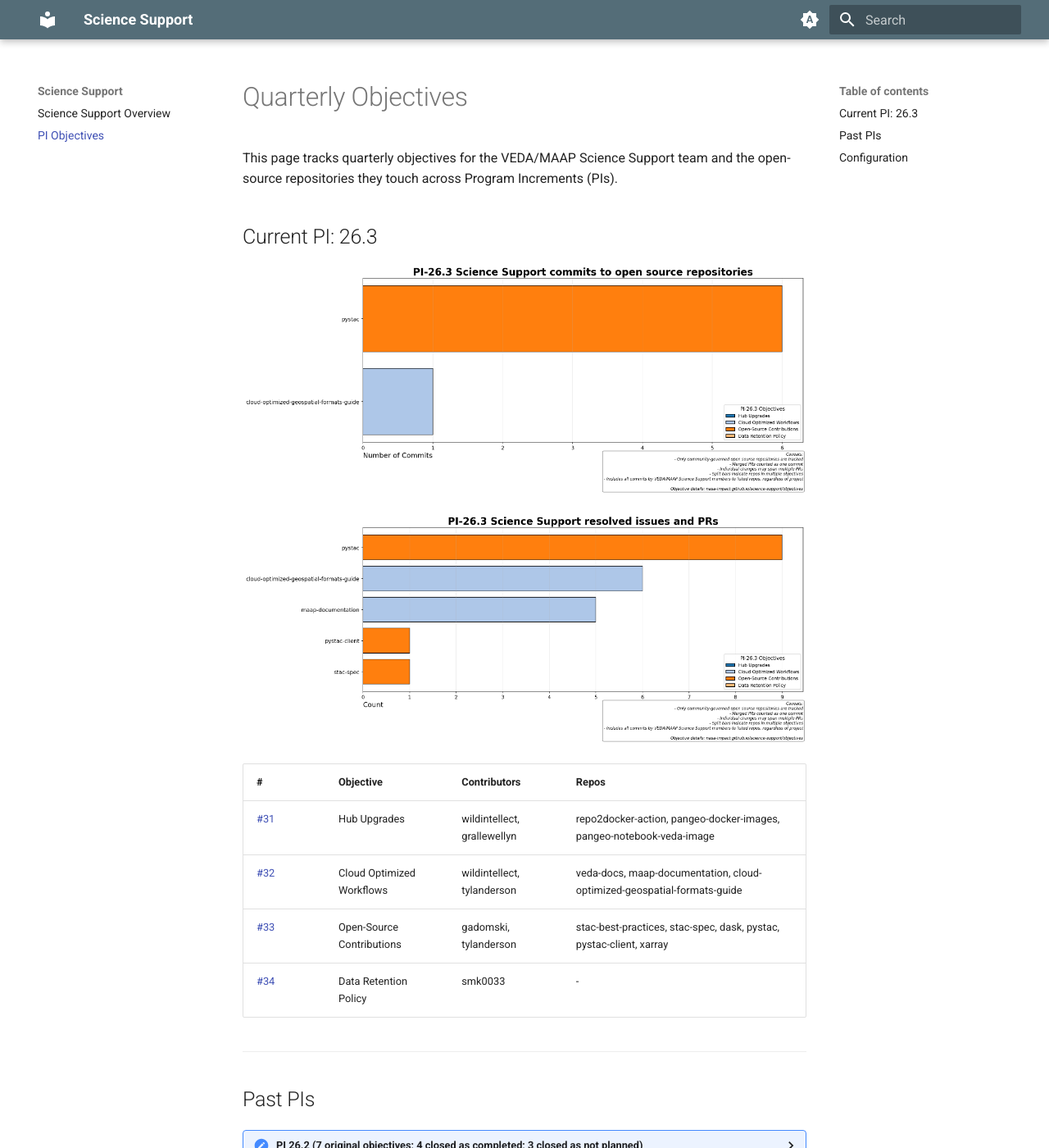
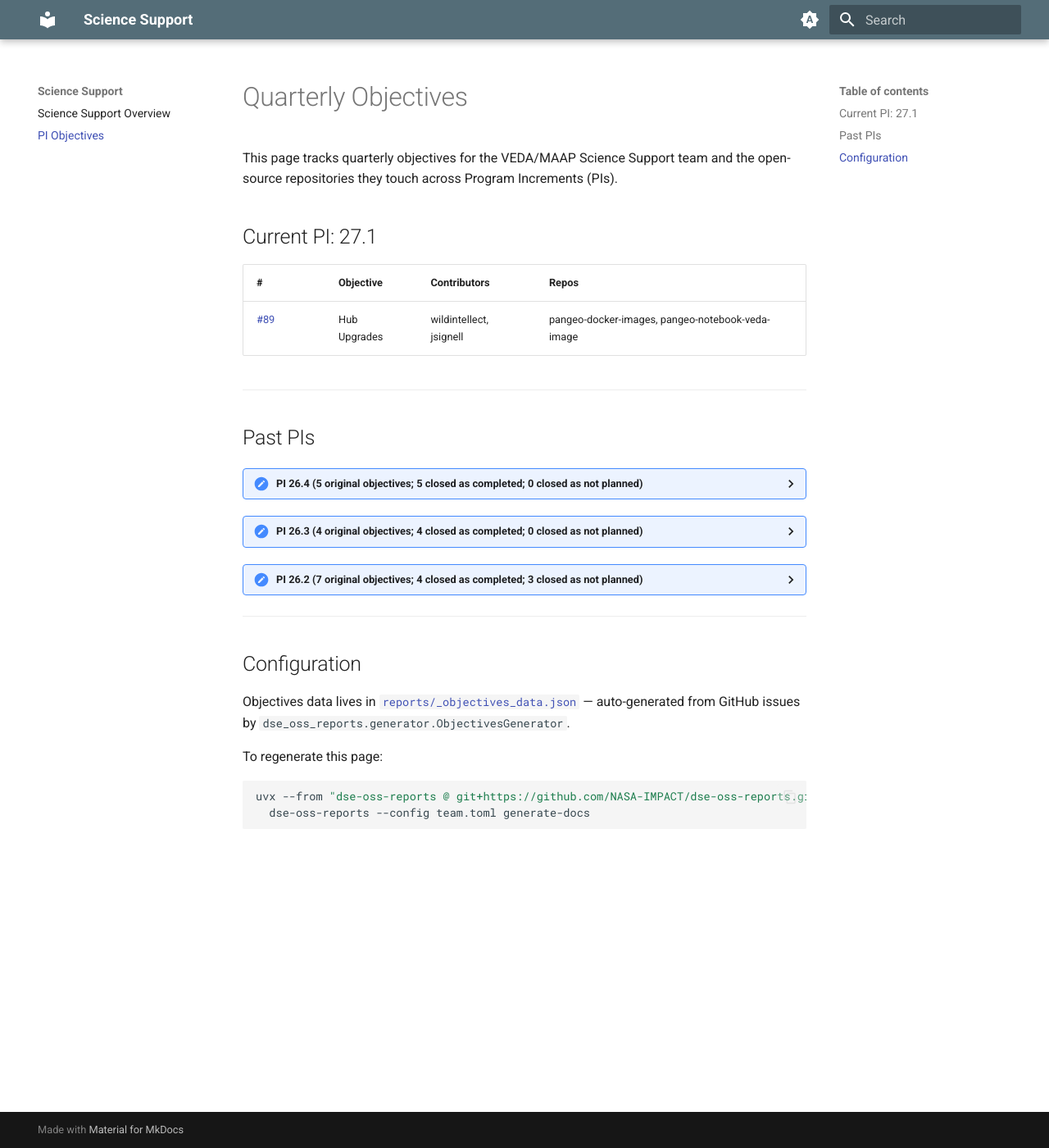
Before and after one commit to NASA-IMPACT/science-support, an MkDocs documentation site: the page built from docs/objectives.md, in a window 1280 px wide and 1400 px high. Shown: the whole window at 82% size. Built offline with MkDocs 1.6.1 and Material for MkDocs 9.7.7, drawn with Linux system fonts in a browser that asks for light colours; the version menu is left out; some of the changed text lies outside the part shown.

Commit message:
Update reports for 39615152215 (#94) (#97)
Co-authored-by: github-actions[bot] <41898282+github-actions[bot]@users.noreply.github.com>
Co-authored-by: jsignell <4806877+jsignell@users.noreply.github.com>

````diff
--- a/docs/objectives.md
+++ b/docs/objectives.md
@@ -2,22 +2,48 @@
 
 This page tracks quarterly objectives for the VEDA/MAAP Science Support team and the open-source repositories they touch across Program Increments (PIs).
 
-## Current PI: 26.3
+## Current PI: 27.1
+
+| # | Objective | Contributors | Repos |
+|---|-----------|--------------|-------|
+| [#89](https://github.com/NASA-IMPACT/science-support/issues/89) | Hub Upgrades | wildintellect, jsignell | pangeo-docker-images, pangeo-notebook-veda-image |
+
+---
+
+## Past PIs
+
+<details markdown>
+<summary>PI 26.4 (5 original objectives; 5 closed as completed; 0 closed as not planned)</summary>
+
+| # | Objective | State | Contributors |
+|---|-----------|-------|--------------|
+| [#62](https://github.com/NASA-IMPACT/science-support/issues/62) | Cloud Native Workflows | closed (completed) | omshinde |
+| [#63](https://github.com/NASA-IMPACT/science-support/issues/63) | Data Retention Policy | closed (completed) | smk0033 |
+| [#66](https://github.com/NASA-IMPACT/science-support/issues/66) | Hub Upgrades | closed (completed) | wildintellect |
+| [#67](https://github.com/NASA-IMPACT/science-support/issues/67) | Deploy DPS to Hubs | closed (completed) | wildintellect |
+| [#68](https://github.com/NASA-IMPACT/science-support/issues/68) | Open-Source Contributions | closed (completed) | gadomski |
+
+![PI-26.4 resolved issues and PRs](images/pi-26.4-resolved-issues-prs.png)
+
+![PI-26.4 foundational engagement](images/pi-26.4-engagement.png)
+
+</details>
+
+<details markdown>
+<summary>PI 26.3 (4 original objectives; 4 closed as completed; 0 closed as not planned)</summary>
+
+| # | Objective | State | Contributors |
+|---|-----------|-------|--------------|
+| [#31](https://github.com/NASA-IMPACT/science-support/issues/31) | Hub Upgrades | closed (completed) | wildintellect, jsignell, weiji14, tylanderson, grallewellyn |
+| [#32](https://github.com/NASA-IMPACT/science-support/issues/32) | Cloud Optimized Workflows | closed (completed) | wildintellect, hrodmn, omshinde, tylanderson, smk0033, HarshiniGirish |
+| [#33](https://github.com/NASA-IMPACT/science-support/issues/33) | Open-Source Contributions | closed (completed) | gadomski, hrodmn, weiji14, tylanderson |
+| [#34](https://github.com/NASA-IMPACT/science-support/issues/34) | Data Retention Policy | closed (completed) | smk0033 |
 
 ![PI-26.3 authored commits](images/pi-26.3-authored-commits.png)
 
 ![PI-26.3 resolved issues and PRs](images/pi-26.3-resolved-issues-prs.png)
 
-| # | Objective | Contributors | Repos |
-|---|-----------|--------------|-------|
-| [#31](https://github.com/NASA-IMPACT/science-support/issues/31) | Hub Upgrades | wildintellect, grallewellyn | repo2docker-action, pangeo-docker-images, pangeo-notebook-veda-image |
-| [#32](https://github.com/NASA-IMPACT/science-support/issues/32) | Cloud Optimized Workflows | wildintellect, tylanderson | veda-docs, maap-documentation, cloud-optimized-geospatial-formats-guide |
-| [#33](https://github.com/NASA-IMPACT/science-support/issues/33) | Open-Source Contributions | gadomski, tylanderson | stac-best-practices, stac-spec, dask, pystac, pystac-client, xarray |
-| [#34](https://github.com/NASA-IMPACT/science-support/issues/34) | Data Retention Policy | smk0033 | - |
-
----
-
-## Past PIs
+</details>
 
 <details markdown>
 <summary>PI 26.2 (7 original objectives; 4 closed as completed; 3 closed as not planned)</summary>
@@ -42,11 +68,11 @@ This page tracks quarterly objectives for the VEDA/MAAP Science Support team and
 
 ## Configuration
 
-Objectives data lives in [`reports/_objectives_data.py`](https://github.com/NASA-IMPACT/science-support/blob/main/reports/_objectives_data.py) — auto-generated from GitHub issues by `dse_oss_reports.generator.ObjectivesGenerator`.
+Objectives data lives in [`reports/_objectives_data.json`](https://github.com/NASA-IMPACT/science-support/blob/main/reports/_objectives_data.json) — auto-generated from GitHub issues by `dse_oss_reports.generator.ObjectivesGenerator`.
 
 To regenerate this page:
 
 ```bash
-cd reports
-uv run generate_docs.py
+uvx --from "dse-oss-reports @ git+https://github.com/NASA-IMPACT/dse-oss-reports.git" \
+  dse-oss-reports --config team.toml generate-docs
 ```
````
Also changed, not shown: docs/images/pi-26.4-engagement.png (added), docs/images/pi-26.4-resolved-issues-prs.png (added), 4 other files.
